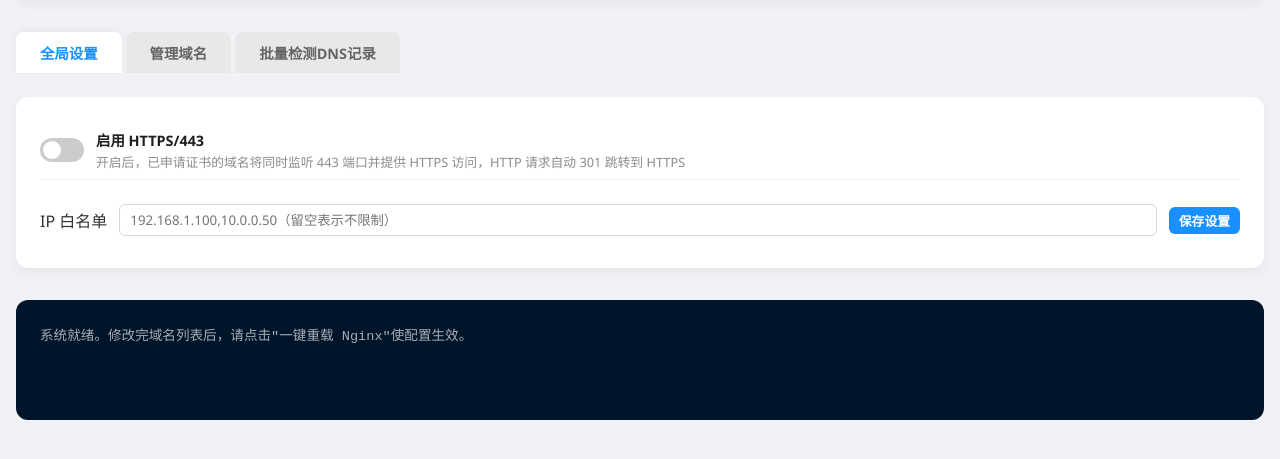
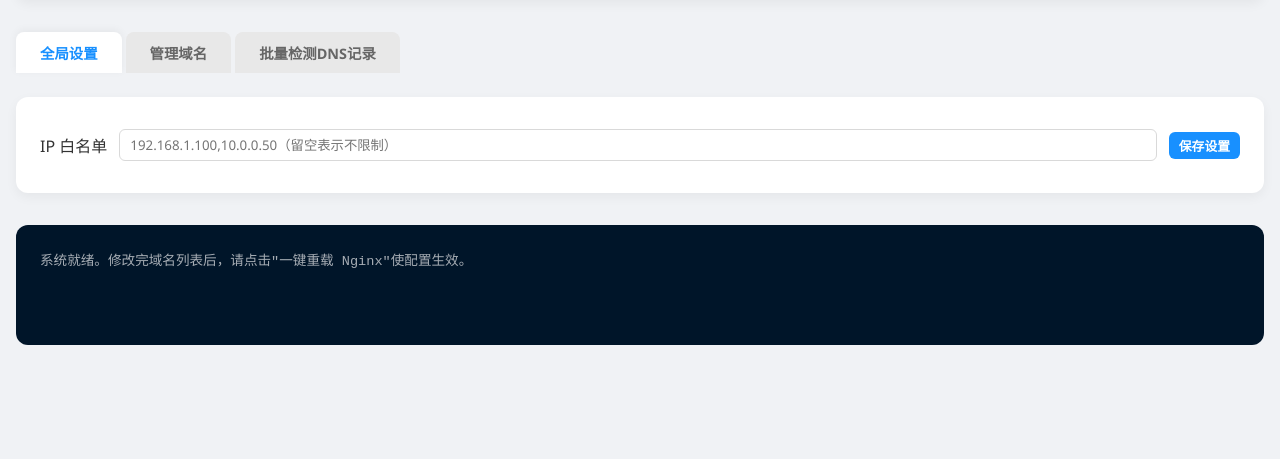
Before and after one commit to alex1528/regisguard, a Flask app: page / in a window 1280 px wide. Shown: the part 121-580 px from the top of the page. Run offline with Flask 3, Linux system fonts and the light colour scheme; the visitor is signed in with stand-in values (Sample User, id 1); data that the repository does not hold is empty; parts of the project's set-up code (start-up, migrations or seed data) failed here and were passed over; some libraries are stand-ins or nearby versions.

Commit message:
简化 HTTPS 控制逻辑：去除全局开关，单域名 HTTPS 完全独立控制
- 移除全局设置中的"启用 HTTPS/443"开关，HTTPS 由每个域名的开关独立控制
- 开启域名 HTTPS 后自动申请证书、监听 443、HTTP 自动 301 跳转 HTTPS
- 后台续期线程不再受全局开关限制，始终检查所有 https_enabled 域名
- 清理前端死代码（issueSSL/renewSingleSSL 函数、btn-ssl 样式）
- 同步更新 README.md 文档描述

```diff
--- a/app.py
+++ b/app.py
@@ -157,19 +157,16 @@ def generate_html(domains_data):
 def generate_nginx(domains_data, settings=None):
     """Generate Nginx config: each domain gets its own server block with its own certificate.
 
-    Settings control:
-      ssl_global_enabled   - when False, all domains serve HTTP only (port 80).
-                             When True, domains with https_enabled+cert get HTTPS (port 443).
-      force_https_redirect - when True and ssl_global_enabled is True, HTTP requests
-                             are 301-redirected to HTTPS (except ACME challenge).
+    Per-domain HTTPS is self-contained: when https_enabled is True and a
+    certificate file exists, the domain listens on both 80 and 443 with
+    HTTP→HTTPS 301 redirect.
 
     Every server block includes the ACME challenge location so Certbot webroot
     validation works regardless of SSL state.
     """
     if settings is None:
         settings = {}
-    ssl_global = settings.get("ssl_global_enabled", False)
-    force_https = settings.get("force_https_redirect", True)
+    force_https = True  # Always redirect HTTP→HTTPS when HTTPS is enabled
 
     blocks = []
 
@@ -182,7 +179,7 @@ def generate_nginx(domains_data, settings=None):
         has_https = item.get("https_enabled", False)
         cert_path = os.path.join(SSL_DIR, bare, "fullchain.pem")
         key_path = os.path.join(SSL_DIR, bare, "privkey.pem")
-        ssl_ready = ssl_global and has_https and os.path.exists(cert_path)
+        ssl_ready = has_https and os.path.exists(cert_path)
 
         acme_block = f"""
     # ACME challenge for Certbot
@@ -192,8 +189,7 @@ def generate_nginx(domains_data, settings=None):
 """
 
         if ssl_ready:
-            if force_https:
-                block = f"""server {{
+            block = f"""server {{
     listen 80;
     server_name {names_str};
 {acme_block}
@@ -203,26 +199,6 @@ def generate_nginx(domains_data, settings=None):
 }}
 
 server {{
-    listen 443 ssl;
-    server_name {names_str};
-
-    ssl_certificate {cert_path};
-    ssl_certificate_key {key_path};
-    ssl_protocols TLSv1.2 TLSv1.3;
-    ssl_ciphers ECDHE-ECDSA-AES128-GCM-SHA256:ECDHE-RSA-AES128-GCM-SHA256;
-    ssl_prefer_server_ciphers off;
-
-    root {WEB_ROOT};
-    index index.html;
-
-    location / {{
-        try_files $uri $uri/ /index.html;
-    }}
-}}
-"""
-            else:
-                block = f"""server {{
-    listen 80;
     listen 443 ssl;
     server_name {names_str};
 
@@ -342,11 +318,6 @@ def auto_renew_loop():
     while True:
         try:
             data = load_data()
-            settings = data.get("settings", {})
-            if not settings.get("ssl_global_enabled", False):
-                logger.debug("SSL globally disabled, skipping auto-renewal check")
-                time.sleep(RENEWAL_CHECK_INTERVAL)
-                continue
 
             renewed = 0
             for item in data.get("domains", []):
@@ -519,8 +490,8 @@ def get_settings():
     data = load_data()
     settings = data.get("settings", {})
     return jsonify({
-        "ssl_global_enabled": settings.get("ssl_global_enabled", False),
-        "force_https_redirect": settings.get("force_https_redirect", True),
+        "ssl_global_enabled": True,  # Always true; per-domain HTTPS is self-contained
+        "force_https_redirect": True,  # Always true when HTTPS is enabled
         "allowed_ips": settings.get("allowed_ips", ""),
     })
 
@@ -529,16 +500,10 @@ def get_settings():
 @login_required
 def update_settings():
     data = load_data()
-    if "ssl_global_enabled" in request.json:
-        data["settings"]["ssl_global_enabled"] = bool(request.json["ssl_global_enabled"])
-    if "force_https_redirect" in request.json:
-        data["settings"]["force_https_redirect"] = bool(request.json["force_https_redirect"])
     if "allowed_ips" in request.json:
         data["settings"]["allowed_ips"] = request.json["allowed_ips"].strip()
     save_data(data)
-    logger.info("Settings updated: ssl_global_enabled=%s, force_https_redirect=%s, allowed_ips=%s",
-                data["settings"].get("ssl_global_enabled"),
-                data["settings"].get("force_https_redirect"),
+    logger.info("Settings updated: allowed_ips=%s",
                 data["settings"].get("allowed_ips"))
     return jsonify({"status": "success", "message": "Settings updated"})
 
--- a/domains.json
+++ b/domains.json
@@ -4,7 +4,7 @@
     "web_root": "/var/www/construction_page",
     "nginx_conf": "/etc/nginx/conf.d/regisguard.conf",
     "ssl_dir": "/etc/letsencrypt/live",
-    "ssl_global_enabled": false,
+    "ssl_global_enabled": true,
     "force_https_redirect": true,
     "allowed_ips": ""
   }
--- a/static/css/admin.css
+++ b/static/css/admin.css
@@ -25,8 +25,6 @@ header h1 { font-size: 1.5rem; color: #1f1f1f; }
 .btn-info:hover { background: #36cfc9; }
 .btn-secondary { background: #8c8c8c; color: #fff; }
 .btn-secondary:hover { background: #a6a6a6; }
-.btn-ssl { background: #722ed1; color: #fff; }
-.btn-ssl:hover { background: #9254de; }
 .btn-sm { padding: 4px 10px; font-size: 0.8rem; }
 
 .main-layout { display: grid; grid-template-columns: 320px 1fr; gap: 1.5rem; }
--- a/static/js/admin.js
+++ b/static/js/admin.js
@@ -154,23 +154,7 @@ function applyConfig() {
     });
 }
 
-// --- SSL ---
-function issueSSL(domain) {
-    log(`⏳ 正在为 ${domain} 申请 SSL 证书...`);
-    api('/api/ssl/issue', { method: 'POST', body: JSON.stringify({ domain }) }).then(res => {
-        log(res.status === 'success' ? `✅ ${res.message}` : `❌ ${res.message}`);
-        if (res.status === 'success') loadCertStatus();
-    });
-}
-
-function renewSingleSSL(domain) {
-    log(`⏳ 正在续期 ${domain} 的证书...`);
-    api('/api/ssl/renew', { method: 'POST', body: JSON.stringify({ domain }) }).then(res => {
-        log(res.status === 'success' ? `✅ ${res.message}` : `❌ ${res.message}`);
-        if (res.status === 'success') loadCertStatus();
-    });
-}
-
+// --- Certificate Status ---
 function loadCertStatus() {
     api('/api/ssl/status', { method: 'GET' }).then(data => {
         data.certificates.forEach(cert => {
@@ -255,15 +239,12 @@ function checkAllDNS() {
 // --- Settings ---
 function loadSettings() {
     api('/api/settings', { method: 'GET' }).then(data => {
-        document.getElementById('ssl-global-toggle').checked = data.ssl_global_enabled;
         document.getElementById('allowed-ips').value = data.allowed_ips || '';
     });
 }
 
 function saveSettings() {
     const payload = {
-        ssl_global_enabled: document.getElementById('ssl-global-toggle').checked,
-        force_https_redirect: document.getElementById('ssl-global-toggle').checked,
         allowed_ips: document.getElementById('allowed-ips').value.trim(),
     };
     api('/api/settings', { method: 'PUT', body: JSON.stringify(payload) }).then(res => {
@@ -274,7 +255,6 @@ function saveSettings() {
 // Init
 document.addEventListener('DOMContentLoaded', function() {
     loadSettings();
-    loadCertStatus();
 
     // Apply gradient CSS variables to color preview elements
     document.querySelectorAll('.color-preview.gradient-bg').forEach(function(el) {
@@ -283,8 +263,4 @@ document.addEventListener('DOMContentLoaded', function() {
             el.style.setProperty('--item-gradient', gradient);
         }
     });
-
-    document.getElementById('ssl-global-toggle').addEventListener('change', function() {
-        saveSettings();
-    });
 });
--- a/templates/index.html
+++ b/templates/index.html
@@ -27,16 +27,6 @@
         <div class="tab-content active" id="tab-settings">
             <div class="card">
                 <div class="settings-row">
-                    <div class="setting-item">
-                        <label class="toggle-label">
-                            <input type="checkbox" id="ssl-global-toggle" aria-label="启用 HTTPS/443">
-                            <span class="toggle-slider"></span>
-                        </label>
-                        <div class="setting-text">
-                            <strong>启用 HTTPS/443</strong>
-                            <p>开启后，已申请证书的域名将同时监听 443 端口并提供 HTTPS 访问，HTTP 请求自动 301 跳转到 HTTPS</p>
-                        </div>
-                    </div>
                     <div class="setting-item">
                         <label for="allowed-ips">IP 白名单</label>
                         <input type="text" id="allowed-ips" placeholder="192.168.1.100,10.0.0.50（留空表示不限制）">
```
Also changed, not shown: scripts/build.py (+3 -25 lines), README.md.
